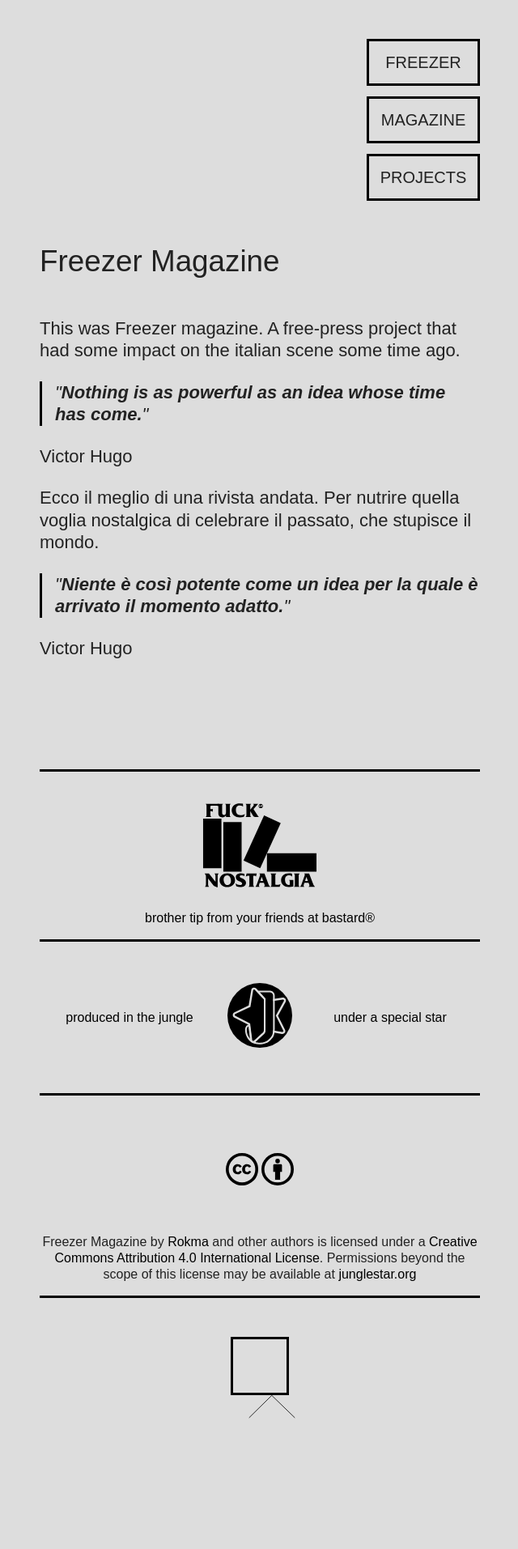
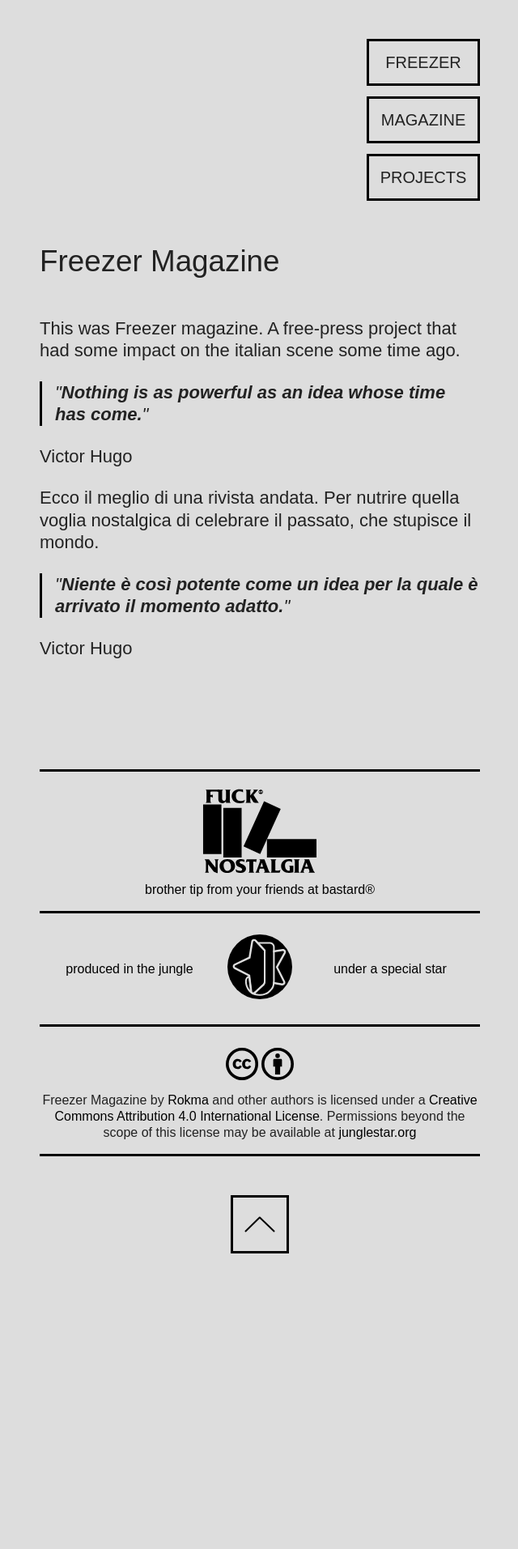
Before and after one commit to junglesta/freezer, a Jekyll site: the page built from index.md, in a window 1280 px wide. Shown: the whole page at 81% size, without its empty margins (639-1279 px from the left). Built offline with Jekyll 4.4.1, drawn with Linux system fonts in a browser that asks for light colours; after the commit the page ends 1644 px from its top, so only the background shows below that.

Commit message:
fixed footer svgs

```diff
--- a/assets/css/main.css
+++ b/assets/css/main.css
@@ -483,7 +483,7 @@ h1 a, h2 a, h3 a, h4 a {
   margin-right: 1rem;
 }
 
-.navi{ stroke-width: 4;  }
+.up .chevron-up { stroke-width: 4;  }
 
 
 
@@ -523,9 +523,12 @@ h1 a, h2 a, h3 a, h4 a {
   width: 100%;
 }
 
-.footer img,
-.footer svg {
+.footer img {
   max-width: 5rem;
+}
+.powered svg {
+  max-width: 5rem;
+  height: 100px;
 }
 .sponsor, .powered, .copyright, .share{
   border-bottom: 2px solid black;
@@ -540,7 +543,10 @@ h1 a, h2 a, h3 a, h4 a {
 
 /*sponsor*/
 .sponsor img { max-width: 9rem;}
-.sponsor svg { max-width: 10rem;}
+.sponsor svg {
+  max-width: 10rem;
+  height: 115px;
+}
 .sponsor span{ display: block; }
 .sponsor a .words:first-child{
   font-size: 200%;
@@ -629,6 +635,7 @@ h1 a, h2 a, h3 a, h4 a {
 /*copyright*/
 .copyright svg{
   max-width: 2.5rem;
+  height: 60px;
 }
 .copyright a:hover{
   border-bottom: 1px solid black;
@@ -653,6 +660,9 @@ h1 a, h2 a, h3 a, h4 a {
 }
 .up svg{
   margin-top:0;
+  max-height: 50px;
+  max-width: 50px;
+  stroke-width: 4;
 }
 
 
@@ -791,7 +801,7 @@ blockquote p {
   .sponsor, .powered, .copyright, .share, .main h1 { border-bottom: 3px solid black;}
   .sponsor:hover, .powered:hover { border-right: 3px solid black; border-left: 3px solid black; }
   .menu a:hover { border: 3px solid black!important; }
-  .navi { stroke-width: 6;  }
+  svg.chevron-up { stroke-width: 6;  }
 
   .footer { width: calc(100% - 50vw); }
 
@@ -809,8 +819,6 @@ blockquote p {
     left: calc(50% - 170px);
     max-width: 35%;
     z-index: 1000;
-    /*background:
-		<circle id="bg" class="gray" cx="50" cy="50" r="49"/>    */
   }
 
   .home .text p {
@@ -962,19 +970,3 @@ blockquote p {
   width: 120px;
   height: 120px;
 }
-/*
-h1.qr:after {
-  content: url(https://chart.googleapis.com/chart?cht=qr&chs=120x120&chl=http://freezer.junglestar.org&choe=UTF-8);
-  position: absolute;
-  right: 0;
-  top: 75pt;
-}*/
-
-/*@media print {
-  h1:after {
-    content: url(https://chart.googleapis.com/chart?cht=qr&chs=150x150&chl=http://freezer.junglestar.org&choe=UTF-8);
-    position: absolute;
-    right: 0;
-    top: -50pt;
-  }
-}*/
```
Also changed, not shown: _includes/svg/defs.html (+2 -5 lines).
